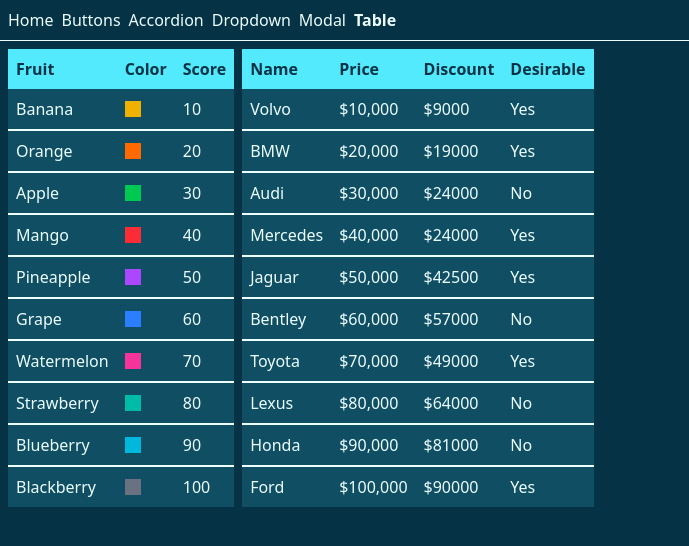
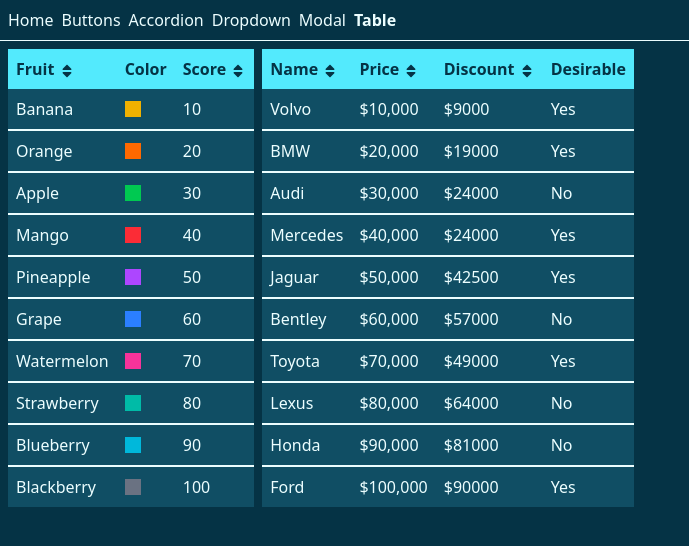
Before and after one commit to SmackSmash/comps-ts, a React (Vite) app: page /table in a window 1280 px wide. Shown: the top 546 px of the page, without its empty margins (0-689 px from the left). Built offline with nearby package versions, Linux system fonts and the light colour scheme.

Commit message:
A little flair

```diff
--- a/src/components/Table.tsx
+++ b/src/components/Table.tsx
@@ -1,4 +1,5 @@
 import { useState, type JSX } from 'react';
+import { FaSort } from 'react-icons/fa';
 
 const Table = <T,>({
   data,
@@ -24,7 +25,7 @@
                 onClick={() => setState([...state].sort(sortFn))}
                 className='cursor-pointer p-2 text-left'
               >
-                {label}
+                {label} <FaSort className='ml-auto inline-block' />
               </th>
             ) : (
               <th key={index} className='p-2 text-left'>
```
